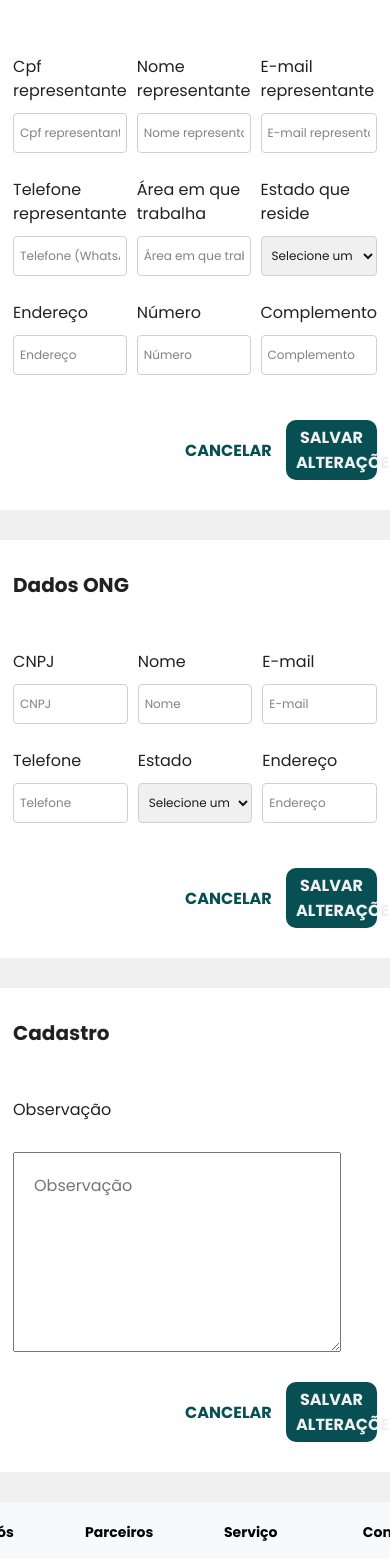
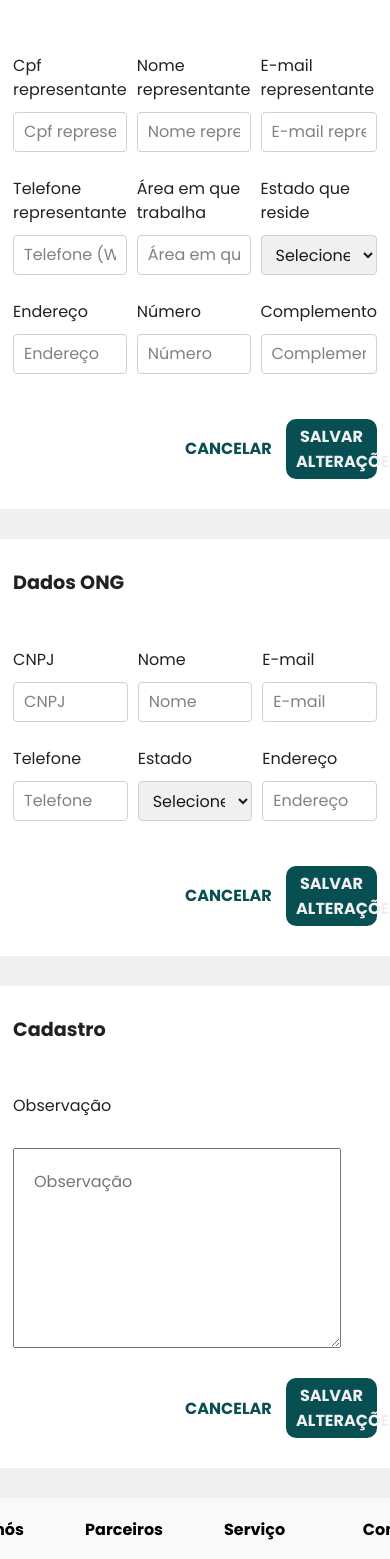
Before and after one commit to Dart1516/proyecto-toti-rs, a React (Create React App) app: page /minhaContaLider in a window 390 px wide. Shown: the part 229-1788 px from the top of the page. Built offline with nearby package versions, Linux system fonts and the light colour scheme.

Commit message:
FormularioEducador

```diff
--- a/src/assets/styles/SejaVoluntario.css
+++ b/src/assets/styles/SejaVoluntario.css
@@ -249,46 +249,52 @@ button.SV:hover {
     transform: translateY(-4px);
 }
 
-
+/* Media queries para tornar o layout responsivo */
 @media (max-width: 768px) {
-
-    h2 {
-        font-size: 1.5rem;
+    .container {
+        padding: 60px 40px; /* Ajustes para telas menores */
     }
 
-    h4 {
-        font-size: 1rem;
+    .inputs {
+        grid-template-columns: 1fr; /* Uma coluna em telas menores */
     }
 
     .input-text, .form-select {
-        font-size: 14px;
-        padding: 8px;
+        width: 100%; /* Inputs ocupam toda a largura em telas menores */
+    }
+
+    .dia-disponible {
+        flex-direction: column; /* Altera para layout de coluna em telas menores */
+        align-items: flex-start;
     }
 
     button.SV {
-        font-size: 14px;
-        padding: 8px 12px;
+        width: 100%; /* Botão ocupa toda a largura em telas menores */
     }
 }
 
-@media (max-width: 480px) {
+@media only screen and (max-width: 400px) {
 
-    h2 {
-        font-size: 1.25rem;
+    .container {
+        padding: 60px 40px; /* Ajustes para telas menores */
+        display: grid;
     }
 
-    h4 {
-        font-size: 0.875rem;
+    .inputs {
+        grid-template-columns: 1fr; /* Uma coluna em telas menores */
     }
 
     .input-text, .form-select {
-        font-size: 12px;
-        padding: 6px;
+        width: 100%; /* Inputs ocupam toda a largura em telas menores */
+    }
+
+    .dia-disponible {
+        flex-direction: column; /* Altera para layout de coluna em telas menores */
+        align-items: flex-start;
     }
 
     button.SV {
-        font-size: 12px;
-        padding: 6px 10px;
+        width: 100%; /* Botão ocupa toda a largura em telas menores */
     }
 
-}
+  }
```
